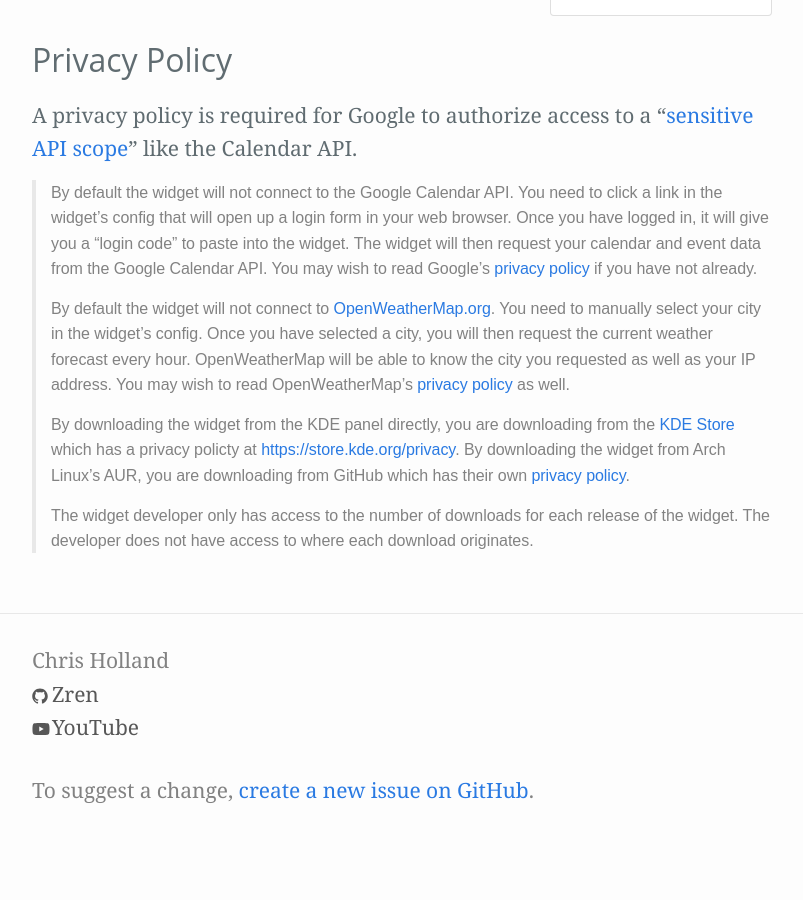
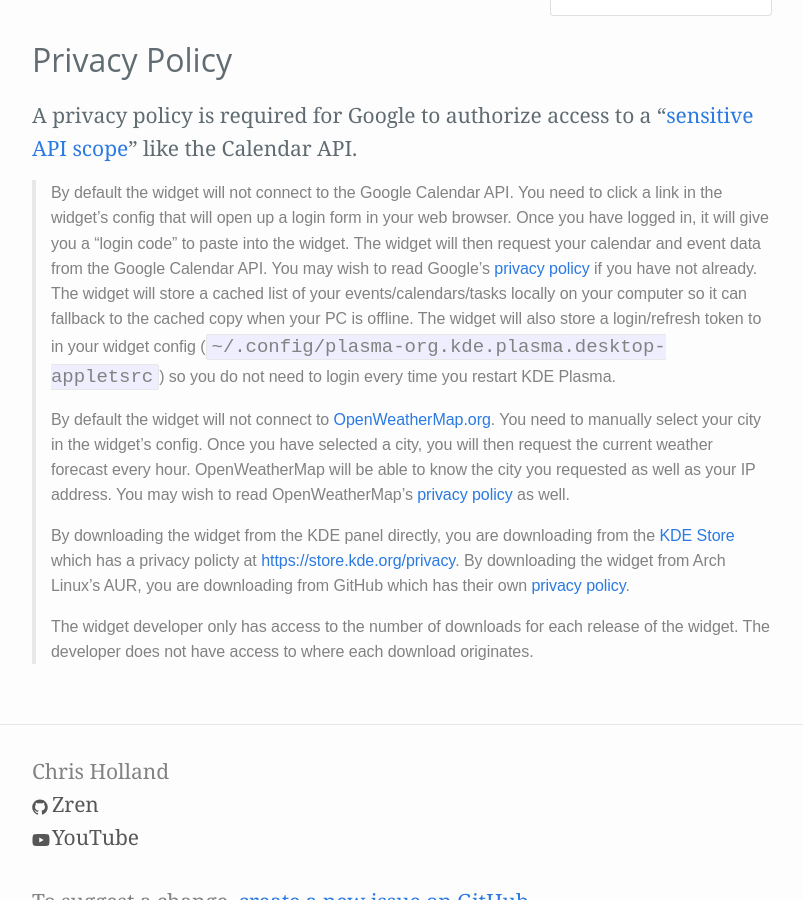
Before and after one commit to Zren/zren.github.io, a Jekyll site: the page built from kde_widget_eventcalendar.md, in a window 1280 px wide and 900 px high, scrolled down 2722 px. Shown: the whole window, without its empty margins (238-1041 px from the left). Built offline with Jekyll 4.4.1, drawn with Linux system fonts in a browser that asks for light colours; before the commit the page ends 3559 px from its top, so only the background shows below that.

Commit message:
Mention that a cached copy of calendars/events may be stored. Mention where the login/refresh token is stored.

```diff
--- a/kde_widget_eventcalendar.md
+++ b/kde_widget_eventcalendar.md
@@ -75,7 +75,7 @@
 </style>
 
 {:.privacy-policy}
-> By default the widget will not connect to the Google Calendar API. You need to click a link in the widget's config that will open up a login form in your web browser. Once you have logged in, it will give you a "login code" to paste into the widget. The widget will then request your calendar and event data from the Google Calendar API. You may wish to read Google's [privacy policy](https://policies.google.com/privacy) if you have not already.
+> By default the widget will not connect to the Google Calendar API. You need to click a link in the widget's config that will open up a login form in your web browser. Once you have logged in, it will give you a "login code" to paste into the widget. The widget will then request your calendar and event data from the Google Calendar API. You may wish to read Google's [privacy policy](https://policies.google.com/privacy) if you have not already. The widget will store a cached list of your events/calendars/tasks locally on your computer so it can fallback to the cached copy when your PC is offline. The widget will also store a login/refresh token to in your widget config (`~/.config/plasma-org.kde.plasma.desktop-appletsrc`) so you do not need to login every time you restart KDE Plasma.
 >
 > By default the widget will not connect to [OpenWeatherMap.org](https://openweathermap.org). You need to manually select your city in the widget's config. Once you have selected a city, you will then request the current weather forecast every hour. OpenWeatherMap will be able to know the city you requested as well as your IP address. You may wish to read OpenWeatherMap's [privacy policy](https://openweather.co.uk/privacy-policy) as well.
 >
```
